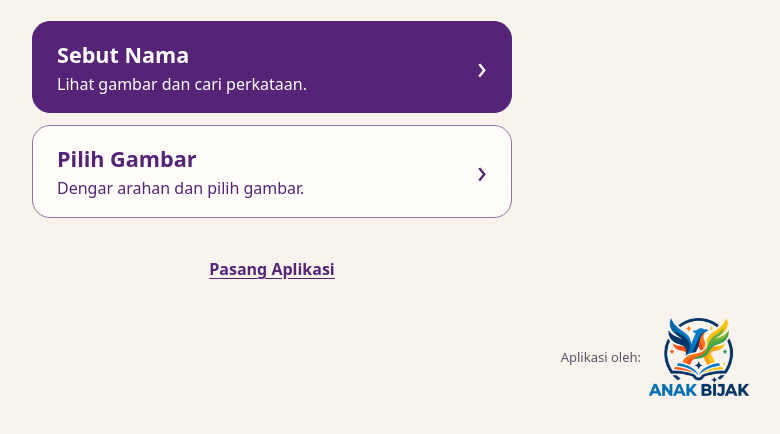
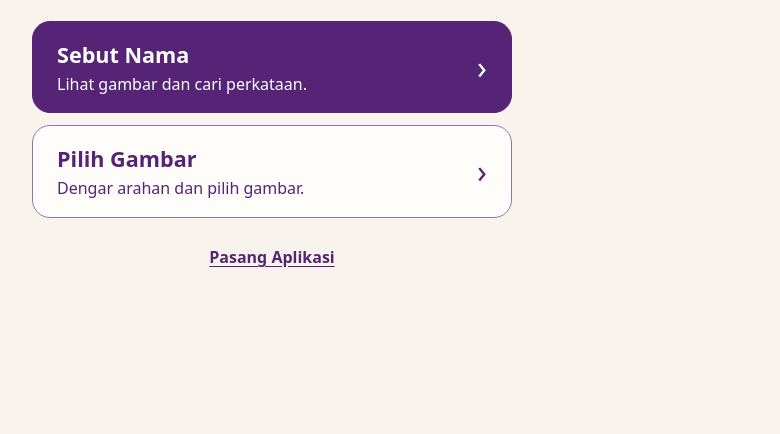
Before and after one commit to annasmahmud17-maker/Kata-Harian, a website with bundled scripts: page index.html in a window 1280 px wide. Shown: the part 400-834 px from the top of the page, without its empty margins (368-1148 px from the left). After the commit the page ends 800 px from the top, so only its background shows below. Built offline with nearby package versions, Linux system fonts and the light colour scheme.

Commit message:
Undo Anak Bijak home screen credit

```diff
--- a/app.js
+++ b/app.js
@@ -67,7 +67,7 @@ function stopAudio() {
 function home() {
   stopAudio();
   screen = 'home';
-  show(`<div class="home-screen"><section class="hero">
+  show(`<section class="hero">
     <img class="logo" src="./assets/icons/logo.webp" alt="Logo KH" width="180" height="180">
     ${heading('Kata Harian')}
     <p class="tagline">Bahan latihan perkataan harian</p>
@@ -76,9 +76,7 @@ function home() {
     <button class="activity-card" data-action="mode" data-value="name"><span><strong>Sebut Nama</strong><small>Lihat gambar dan cari perkataan.</small></span><span aria-hidden="true">›</span></button>
     <button class="activity-card" data-action="mode" data-value="choose"><span><strong>Pilih Gambar</strong><small>Dengar arahan dan pilih gambar.</small></span><span aria-hidden="true">›</span></button>
   </div>
-  <div id="install-area">${installed() ? '' : buttons('install', 'Pasang Aplikasi', 'quiet')}${!installed() ? '<div id="install-help" class="note" hidden></div>' : ''}</div>
-  <div class="home-credit"><span>Aplikasi oleh:</span><img src="./assets/icons/anak-bijak.webp" alt="Anak Bijak"></div>
-  </div>`);
+  <div id="install-area">${installed() ? '' : buttons('install', 'Pasang Aplikasi', 'quiet')}${!installed() ? '<div id="install-help" class="note" hidden></div>' : ''}</div>`);
 }
 
 function themes() {
--- a/style.css
+++ b/style.css
@@ -70,23 +70,6 @@ h1 { font-size: clamp(1.85rem, 5.5vw, 2.85rem); letter-spacing: -.035em; line-he
 .button[aria-disabled="true"] { background: #eee8ef; color: #54495a; border-color: #a99ab2; }
 .menu .button { min-height: 60px; font-size: 1.12rem; }
 #install-area { max-width: 480px; margin: 16px auto 0; text-align: center; }
-.home-screen {
-  display: flex;
-  flex-direction: column;
-  min-height: calc(100svh - 65px - env(safe-area-inset-top) - clamp(20px, 4vw, 40px));
-}
-.home-credit {
-  display: flex;
-  justify-content: flex-end;
-  align-items: center;
-  gap: 8px;
-  margin-top: auto;
-  padding: 24px 6px calc(22px + env(safe-area-inset-bottom));
-  color: var(--muted);
-  font-size: .8125rem;
-}
-.home-screen #install-area { width: 100%; }
-.home-credit img { display: block; width: 100px; height: auto; }
 .note { margin-top: 8px; padding: 14px; text-align: left; background: var(--paper); border: 1px solid var(--border); border-radius: 12px; }
 .note p + p { margin-top: 10px; }
 .picture { background: var(--paper); border: 1px solid #c8b9ce; border-radius: 18px; overflow: hidden; width: min(100%, 430px); margin: auto; }
--- a/sw.js
+++ b/sw.js
@@ -1,10 +1,10 @@
 import {mediaFiles} from './data.js';
 
 const prefix = `kata-harian:${self.registration.scope}:`;
-const cacheName = prefix + 'v6';
+const cacheName = prefix + 'v7';
 const shell = [
   './', './index.html', './style.css', './app.js', './data.js', './puzzle.js', './app.webmanifest',
-  './assets/icons/logo.webp', './assets/icons/anak-bijak.webp', './assets/icons/kh-32.png', './assets/icons/kh-180.png',
+  './assets/icons/logo.webp', './assets/icons/kh-32.png', './assets/icons/kh-180.png',
   './assets/icons/kh-192.png', './assets/icons/kh-512.png', './assets/icons/kh-maskable.png',
 ];
 const media = new Set(mediaFiles.map(path => new URL(path, self.registration.scope).href));
```
Also changed, not shown: tests/worker.test.js (+1 -1 lines), assets/icons/anak-bijak.webp (deleted).
